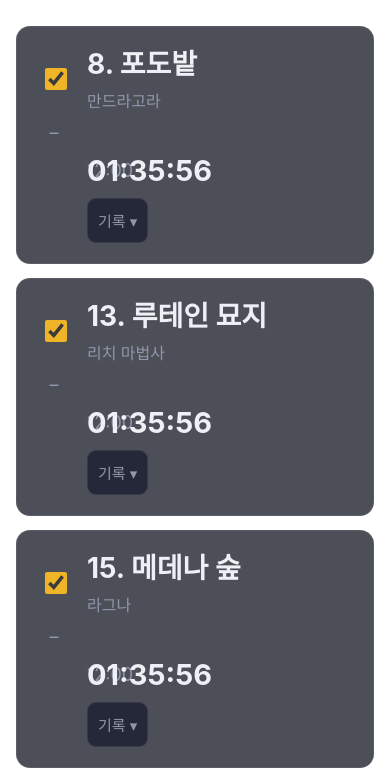
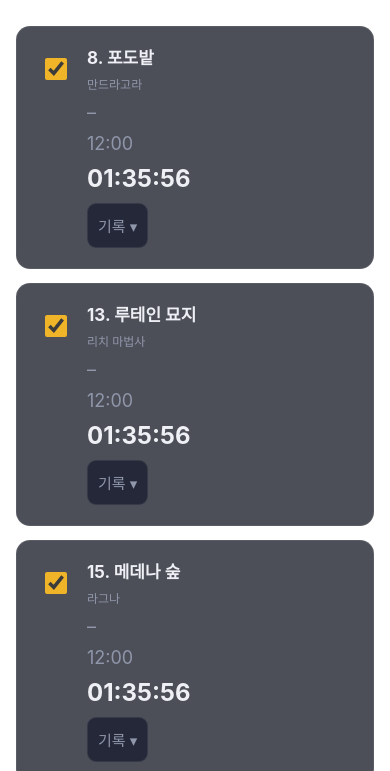
Before and after one commit to hipsh2887/Boss-Tracker, a plain HTML site: page index.html in a window 390 px wide. Shown: the part 893-1664 px from the top of the page. Drawn offline with Linux system fonts and the light colour scheme.

Commit message:
Update index.html

```diff
--- a/index.html
+++ b/index.html
@@ -81,7 +81,7 @@
   .list { display: flex; flex-direction: column; gap: 14px; }
   .row {
     display: grid;
-    grid-template-columns: 38px 1fr 280px 150px 190px 88px;
+    grid-template-columns: 36px minmax(170px, 1fr) minmax(220px, 250px) minmax(85px, 110px) minmax(140px, 165px) 80px;
     align-items: center;
     gap: 20px;
     background: rgba(27,30,41,0.78);
@@ -181,13 +181,21 @@
   }
   .alert-banner.show { transform: translateX(-50%) translateY(0); }
 
-  @media (max-width: 760px) {
-    .row { grid-template-columns: 26px 1fr; grid-template-areas: "chk info" "chk kill" "chk time" "chk expand"; row-gap: 10px; }
+  @media (max-width: 900px) {
+    .row {
+      grid-template-columns: 26px 1fr;
+      grid-template-areas: "chk info" "chk kill" "chk next" "chk count" "chk expand";
+      row-gap: 10px;
+    }
     .badge { display: none; }
     .killbox { grid-area: kill; }
-    .next-time, .countdown { grid-area: time; text-align: left; }
-    .next-time { display: inline-block; margin-right: 14px; }
+    .dash { grid-area: kill; text-align: left; }
+    .next-time { grid-area: next; text-align: left; }
+    .countdown { grid-area: count; text-align: left; }
     .expand-btn { grid-area: expand; justify-self: start; }
+    .info .loc { font-size: 17px; line-height: 1.3; }
+    .info .name { font-size: 12px; }
+    .countdown { font-size: 24px; }
   }
 
   .credit { margin: 0 0 36px; text-align: center; }
```
